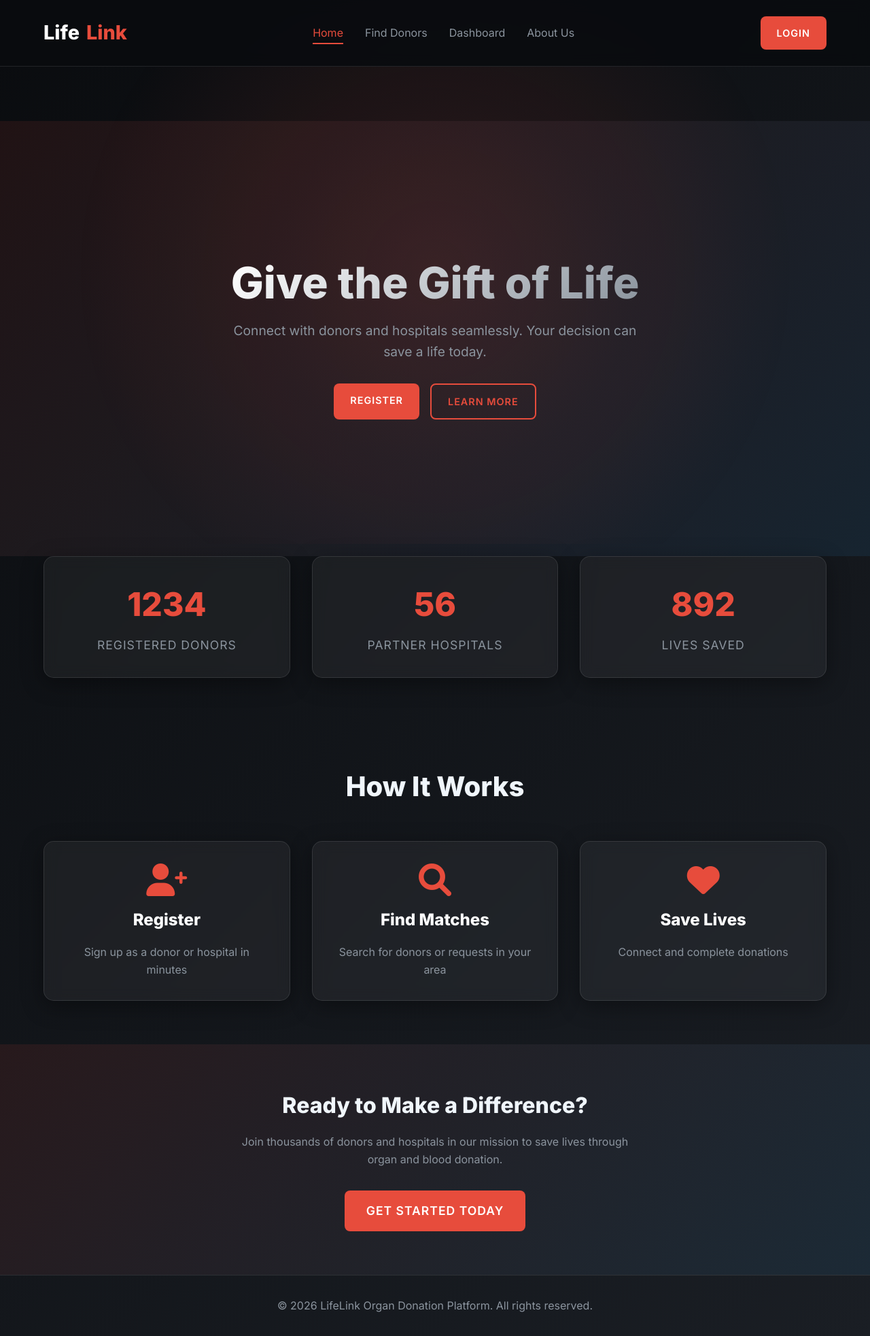
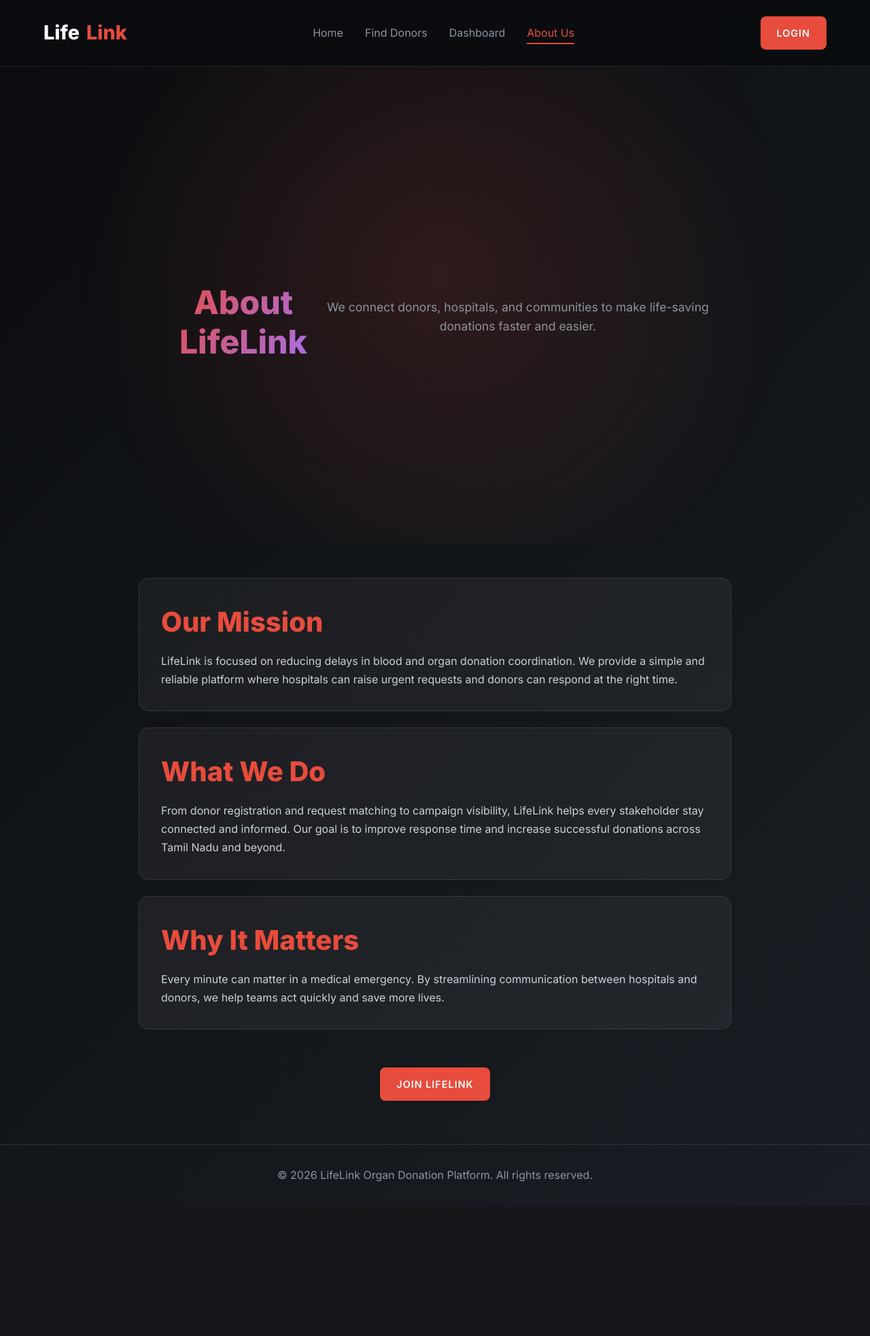
Before and after one commit to aanu0987/Mini-project, a Flask app: page /about_us in a window 1280 px wide. Shown: the whole page at 68% size. After the commit the page ends 1738 px from the top, so only its background shows below. Run offline with Flask 3, Linux system fonts and the light colour scheme; data that the repository does not hold is empty.

Commit message:
Add About Us page and wire Learn More navigation

```diff
--- a/app.py
+++ b/app.py
@@ -60,7 +60,7 @@ def index():
 def serve_page(page):
     """Serve individual HTML pages"""
     # List of valid pages
-    valid_pages = ['blood_donors', 'dashboard', 'login', 'register', 'logout']
+    valid_pages = ['blood_donors', 'dashboard', 'login', 'register', 'logout', 'about_us']
 
     if page in valid_pages:
         return render_template(f'{page}.html')
--- /dev/null
+++ b/templates/about_us.html
@@ -0,0 +1,186 @@
+<!DOCTYPE html>
+<html lang="en">
+
+<head>
+    <meta charset="UTF-8">
+    <meta name="viewport" content="width=device-width, initial-scale=1.0">
+    <title>About Us | LifeLink</title>
+    <link rel="stylesheet" href="/css/style.css">
+    <link rel="preconnect" href="https://fonts.googleapis.com">
+    <link rel="preconnect" href="https://fonts.gstatic.com" crossorigin>
+    <link href="https://fonts.googleapis.com/css2?family=Inter:wght@300;400;600;800&display=swap" rel="stylesheet">
+    <style>
+        :root {
+            --primary-color: #e74c3c;
+            --dark-bg: #0a0c0f;
+        }
+
+        * {
+            margin: 0;
+            padding: 0;
+            box-sizing: border-box;
+        }
+
+        body {
+            font-family: 'Inter', sans-serif;
+            background: linear-gradient(135deg, #0a0c0f 0%, #1a1e24 100%);
+            color: #fff;
+            min-height: 100vh;
+        }
+
+        .navbar {
+            display: flex;
+            justify-content: space-between;
+            align-items: center;
+            padding: 1.5rem 5%;
+            background: rgba(10, 12, 15, 0.95);
+            backdrop-filter: blur(10px);
+            position: sticky;
+            top: 0;
+            z-index: 1000;
+            border-bottom: 1px solid rgba(255, 255, 255, 0.1);
+        }
+
+        .logo {
+            font-size: 1.8rem;
+            font-weight: 800;
+            color: #fff;
+            text-decoration: none;
+        }
+
+        .logo span {
+            color: var(--primary-color);
+        }
+
+        .nav-links {
+            display: flex;
+            list-style: none;
+            gap: 2rem;
+        }
+
+        .nav-links a {
+            color: #8b949e;
+            text-decoration: none;
+            font-weight: 500;
+            transition: color 0.3s;
+        }
+
+        .nav-links a:hover,
+        .nav-links a.active {
+            color: var(--primary-color);
+        }
+
+        .btn {
+            background: var(--primary-color);
+            color: white;
+            padding: 0.8rem 1.5rem;
+            border-radius: 8px;
+            text-decoration: none;
+            font-weight: 600;
+            transition: all 0.3s;
+            border: none;
+            cursor: pointer;
+        }
+
+        .btn:hover {
+            background: #c0392b;
+            transform: translateY(-2px);
+        }
+
+        .container {
+            max-width: 1000px;
+            margin: 0 auto;
+            padding: 4rem 5%;
+        }
+
+        .hero {
+            text-align: center;
+            margin-bottom: 3rem;
+        }
+
+        .hero h1 {
+            font-size: 3rem;
+            margin-bottom: 1rem;
+        }
+
+        .hero p {
+            color: #8b949e;
+            font-size: 1.1rem;
+        }
+
+        .panel {
+            background: rgba(255, 255, 255, 0.05);
+            border: 1px solid rgba(255, 255, 255, 0.1);
+            border-radius: 15px;
+            padding: 2rem;
+            margin-bottom: 1.5rem;
+        }
+
+        .panel h2 {
+            margin-bottom: 0.75rem;
+            color: var(--primary-color);
+        }
+
+        .panel p {
+            color: #c9d1d9;
+            line-height: 1.7;
+        }
+
+        .cta {
+            text-align: center;
+            margin-top: 2rem;
+        }
+
+        footer {
+            text-align: center;
+            padding: 2rem;
+            color: #8b949e;
+            border-top: 1px solid rgba(255, 255, 255, 0.1);
+        }
+    </style>
+</head>
+
+<body>
+    <nav class="navbar">
+        <a href="/" class="logo">Life<span>Link</span></a>
+        <ul class="nav-links">
+            <li><a href="/">Home</a></li>
+            <li><a href="/blood_donors">Find Donors</a></li>
+            <li><a href="/dashboard">Dashboard</a></li>
+            <li><a href="/about_us" class="active">About Us</a></li>
+        </ul>
+        <a href="/login" class="btn">Login</a>
+    </nav>
+
+    <main class="container">
+        <section class="hero">
+            <h1>About LifeLink</h1>
+            <p>We connect donors, hospitals, and communities to make life-saving donations faster and easier.</p>
+        </section>
+
+        <section class="panel">
+            <h2>Our Mission</h2>
+            <p>LifeLink is focused on reducing delays in blood and organ donation coordination. We provide a simple and reliable platform where hospitals can raise urgent requests and donors can respond at the right time.</p>
+        </section>
+
+        <section class="panel">
+            <h2>What We Do</h2>
+            <p>From donor registration and request matching to campaign visibility, LifeLink helps every stakeholder stay connected and informed. Our goal is to improve response time and increase successful donations across Tamil Nadu and beyond.</p>
+        </section>
+
+        <section class="panel">
+            <h2>Why It Matters</h2>
+            <p>Every minute can matter in a medical emergency. By streamlining communication between hospitals and donors, we help teams act quickly and save more lives.</p>
+        </section>
+
+        <div class="cta">
+            <a href="/register" class="btn">Join LifeLink</a>
+        </div>
+    </main>
+
+    <footer>
+        <p>&copy; 2026 LifeLink Organ Donation Platform. All rights reserved.</p>
+    </footer>
+</body>
+
+</html>
--- a/templates/index.html
+++ b/templates/index.html
@@ -188,7 +188,7 @@
             <li><a href="/" class="active">Home</a></li>
             <li><a href="/blood_donors" id="find-donors-link">Find Donors</a></li>
             <li><a href="/dashboard" id="dashboard-link">Dashboard</a></li>
-            <li><a href="#">About Us</a></li>
+            <li><a href="/about_us">About Us</a></li>
         </ul>
         <div class="auth-buttons">
             <a href="/login" class="btn" id="login-btn">Login</a>
@@ -208,7 +208,7 @@
                 <p>Connect with donors and hospitals seamlessly. Your decision can save a life today.</p>
                 <div class="hero-buttons">
                     <a href="/register" class="btn">Register</a>
-                    <a href="/" class="btn btn-secondary">Learn More</a>
+                    <a href="/about_us" class="btn btn-secondary">Learn More</a>
                 </div>
             </div>
         </section>
```
